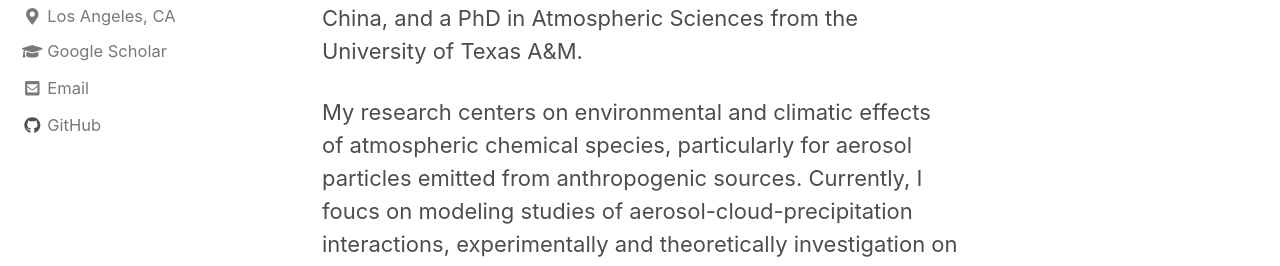
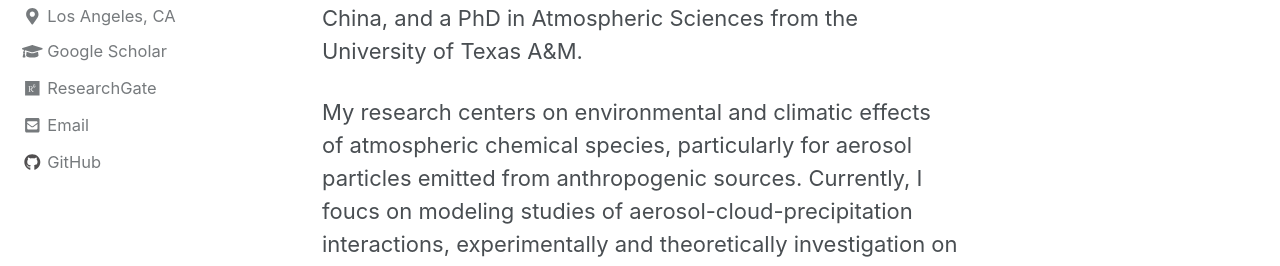
Before and after one commit to nolanylin/nolanylin.github.io, a Jekyll site: the page built from _pages/about.md, in a window 1280 px wide. Shown: the part 364-630 px from the top of the page. Built offline with Jekyll 4.4.1, drawn with Linux system fonts in a browser that asks for light colours; nearby versions of some CDN libraries.

Commit message:
Update _config.yml

```diff
--- a/_config.yml
+++ b/_config.yml
@@ -17,7 +17,6 @@ minimal_mistakes_skin    : "default" #"default" # "air", "aqua", "contrast", "da
 # Site Settings
 locale                   : "en-US"
 title                    : "Welcome to YUN's Research World!"
-color                    : "#ffc107"
 title_separator          : "-"
 name                     : "YUN LIN"
 description              : "Environment|Climate - PhD"
@@ -104,7 +103,7 @@ author:
   location         : "Los Angeles, CA"
   email            : "yunlin@ucla.edu"
   googlescholar    : "https://scholar.google.com/citations?user=HUUiCsoAAAAJ&hl=en"
-  researchgate     : #"https://www.researchgate.net/profile/Yun-Lin-12"
+  researchgate     : "https://www.researchgate.net/profile/Yun-Lin-12"
   home             : # null (default), "absolute or relative url to link to author home"
   bitbucket        :
   codepen          :
```
